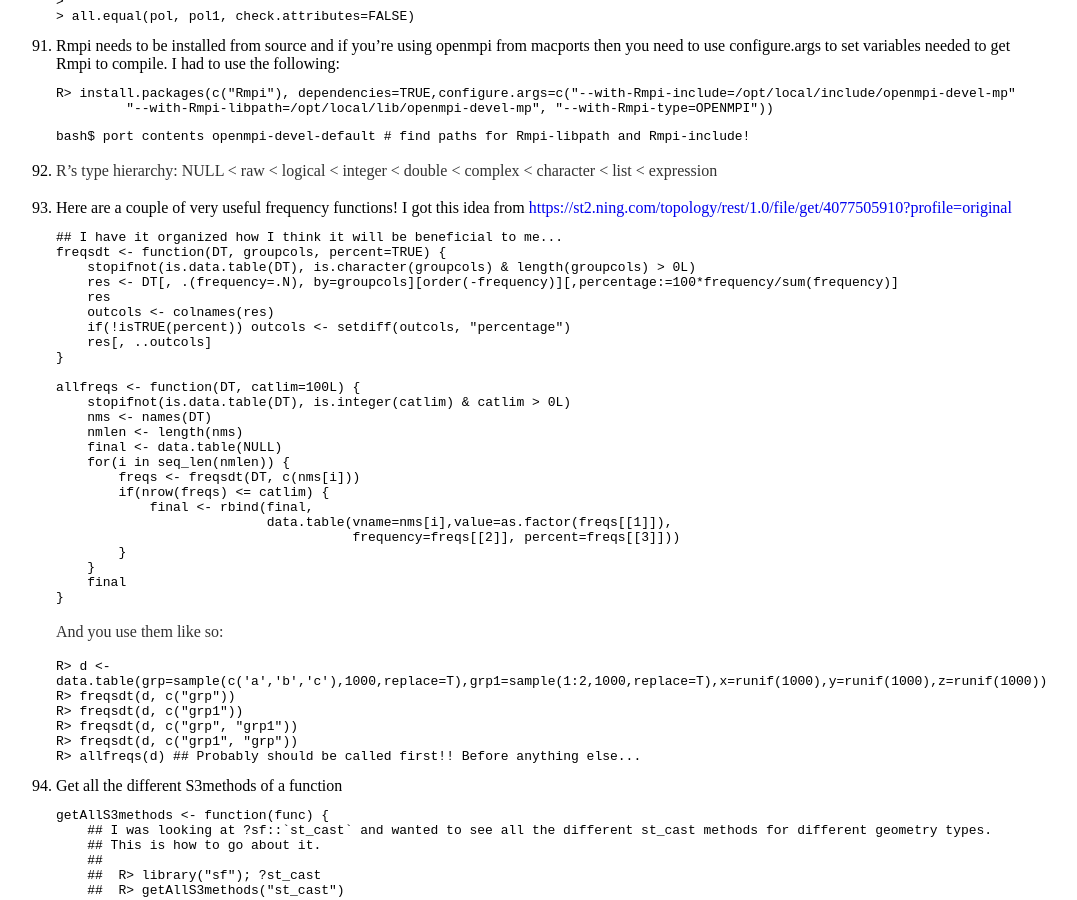
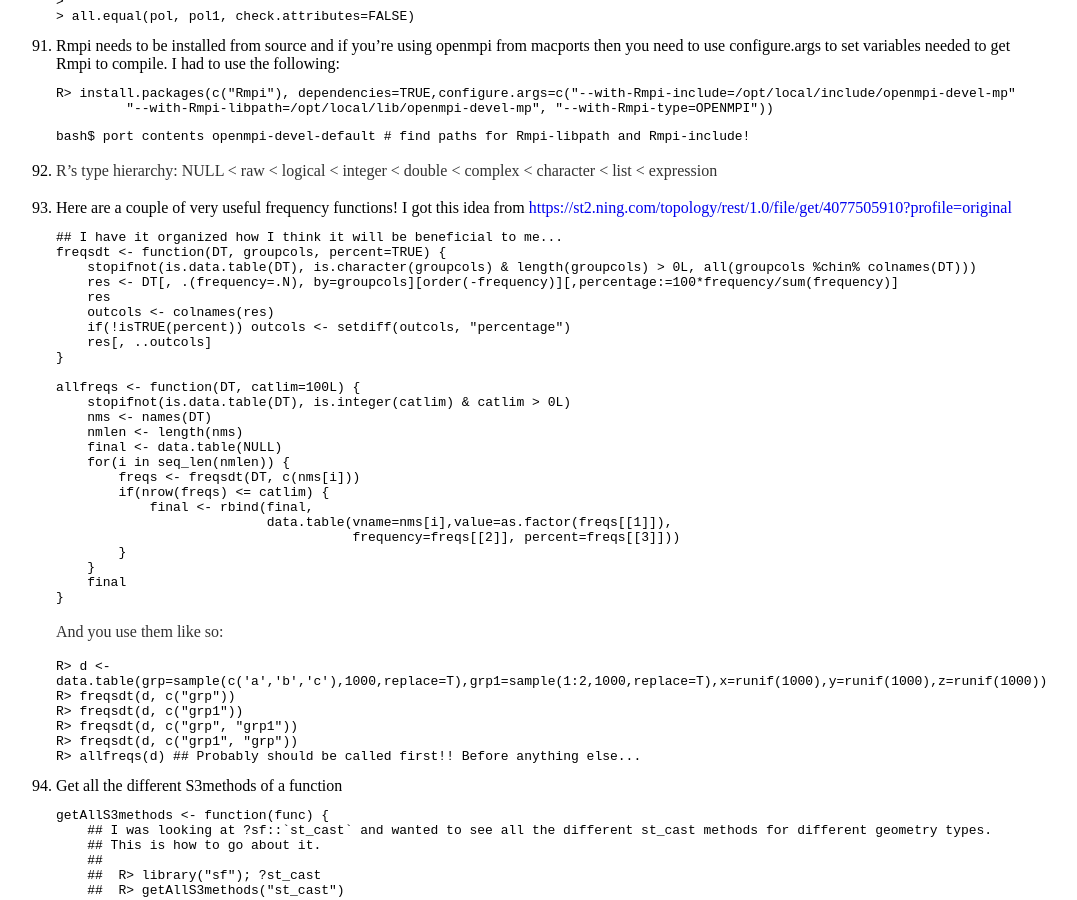
Before and after one commit to vlulla/vlulla.github.io, a Jekyll site: the page built from NOTES_R.md, in a window 1280 px wide and 900 px high, scrolled down 15880 px. Shown: the whole window, without its empty margins (112-1189 px from the left). Built offline with Jekyll 4.4.1, drawn with Linux system fonts in a browser that asks for light colours.

Commit message:
minor modifications to reduce errors in R

````diff
--- a/NOTES_R.md
+++ b/NOTES_R.md
@@ -1229,7 +1229,7 @@ layout: default
     ```r
     ## I have it organized how I think it will be beneficial to me...
     freqsdt <- function(DT, groupcols, percent=TRUE) {
-        stopifnot(is.data.table(DT), is.character(groupcols) & length(groupcols) > 0L)
+        stopifnot(is.data.table(DT), is.character(groupcols) & length(groupcols) > 0L, all(groupcols %chin% colnames(DT)))
         res <- DT[, .(frequency=.N), by=groupcols][order(-frequency)][,percentage:=100*frequency/sum(frequency)]
         res
         outcols <- colnames(res)
````
Also changed, not shown: 1 other file.
